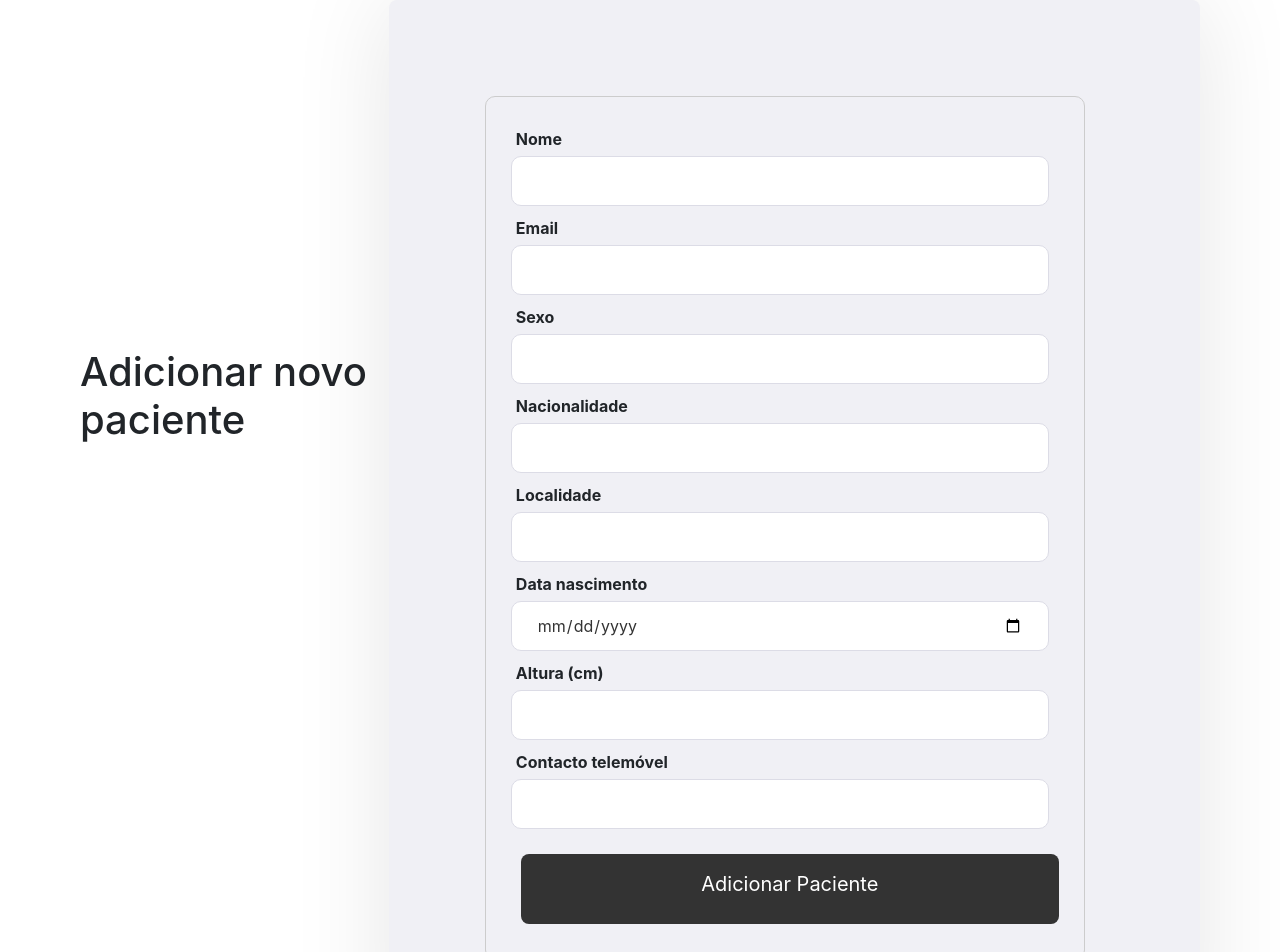
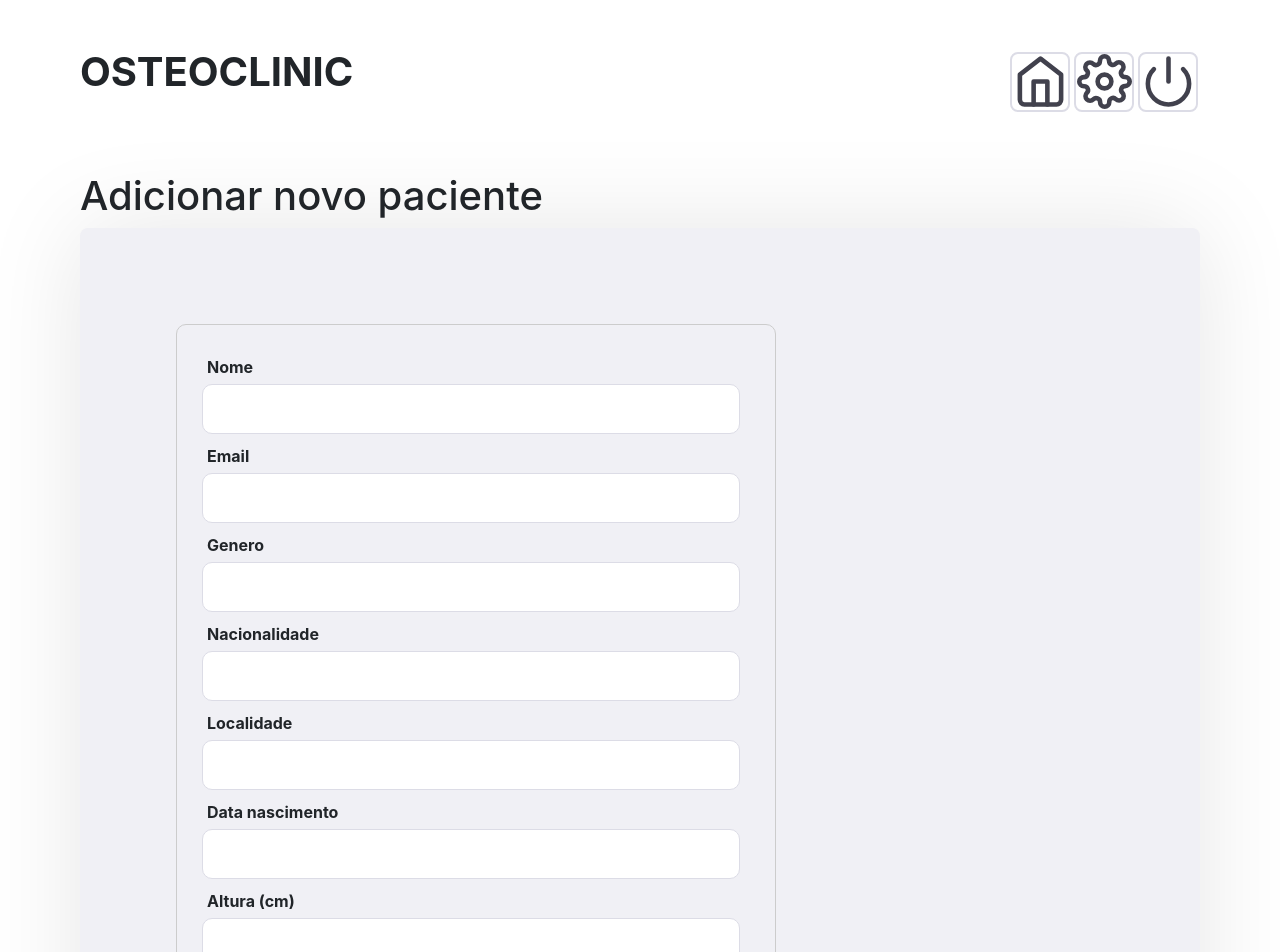
Before and after one commit to Project-Osteo/WebApp, a React (Create React App) app in the folder frontend/: page /novoPaciente in a window 1280 px wide. Shown: the top 952 px of the page. Built offline with nearby package versions, Linux system fonts and the light colour scheme.

Commit message:
inicio do metodo post para pacientes

```diff
--- a/frontend/src/pages/Consulta/index.js
+++ b/frontend/src/pages/Consulta/index.js
@@ -25,11 +25,15 @@ export default function Consulta () {
         <div className="consultas-container">
 
             <header>
-                <span>OSTEOCLINIC</span>
+                <span><b>OSTEOCLINIC</b></span>
 
                 <div className="btn-group">
                     <Link type="button" to={'/pacientes/' + consultaInfo.paciente_id}>
                         <FiArrowLeft size={55} color="#41414d" />
+                    </Link>
+
+                    <Link type="button" to="/homepage">
+                        <FiHome size={55} color="#41414d"></FiHome>
                     </Link>
 
                     <Link type="button" to="/settings">
--- a/frontend/src/pages/Homepage/index.js
+++ b/frontend/src/pages/Homepage/index.js
@@ -38,7 +38,7 @@ export default function Homepage() {
     return(
         <div className="homepage-container">
             <header>
-                <span>OSTEOCLINIC</span>
+                <span><b>OSTEOCLINIC</b></span>
 
                 <div className="btn-group">
                     <Link type="button" to="/novoPaciente">
--- a/frontend/src/pages/NovoPaciente/index.js
+++ b/frontend/src/pages/NovoPaciente/index.js
@@ -7,17 +7,92 @@ import { State } from "module";
 import './styles.css';
 
 export default function NovoPaciente () {
+
+    function handleNovoPaciente(e){
+        e.preventDefault();
+
+        const data = {
+            nome,
+            mail,
+            genero,
+            nacionalidade,
+            localidade,
+            dataNascimento,
+            altura,
+            telemovel,
+        };
+
+        Axios.post('http://localhost:3001/pacientes', data);
+    }
+
+    const [pacienteId, setPacienteId] = useState(null);
     const [nome, setNome] = useState('');
+    const [mail, setMail] = useState('');
+    const [genero, setGenero] = useState('');
+    const [nacionalidade, setNacionalidade] = useState('');
+    const [localidade, setLocalidade] = useState('');
+    const [dataNascimento, setDataNascimento] = useState('');
+    const [altura, setAltura] = useState('');
+    const [telemovel, setTelemovel] = useState('');
 
-    const submitPaciente = () => {
-        Axios.post('http://localhost:3001/api/insertpaciente', {nome: nome}).then(() => {
-            alert("successful insert");
-        });
-    };
+
+    /* const SubmitPaciente = () => {
+
+            Axios.post('http://localhost:3001/pacientes', {
+
+                nome: nome,
+                mail: mail,
+                genero: genero,
+                nacionalidade: nacionalidade,
+                localidade: localidade,
+                data_nascimento: dataNascimento,
+                altura: altura,
+                telemovel: telemovel
+            });
+
+                setPaciente([...paciente, {nome: nome, mail: mail,
+                genero: genero, nacionalidade: nacionalidade, localidade: localidade,
+            data_nascimento: dataNascimento, altura: altura, telemovel: telemovel}
+                ]);
+        }; */
+
+
+    /*useEffect(() => {
+        const paciente = {
+            nome: nome,
+            mail: mail,
+            genero: genero,
+            nacionalidade: nacionalidade,
+            localidade: localidade,
+            data_nascimento: dataNascimento,
+            altura: altura,
+            telemovel: telemovel,
+        };
+        Axios.post('http://localhost:3001/pacientes', paciente)
+        .then(response => setPacienteId(response.data.id));
+    }, []); */
 
     return(
 
         <div className="novoPaciente-container">
+
+            <header>
+                <span><b>OSTEOCLINIC</b></span>
+
+                <div className="btn-group">
+                    <Link type="button" to="/homepage">
+                        <FiHome size={55} color="#41414d"></FiHome>
+                    </Link>
+
+                    <Link type="button" to="/settings">
+                        <FiSettings size={55} color="#41414d"></FiSettings>
+                    </Link>
+
+                    <Link type="button" to="/">
+                        <FiPower size={55} color="#41414d"></FiPower>
+                    </Link>
+                </div>
+            </header>
 
             <section>
                 <h1>Adicionar novo paciente</h1>
@@ -46,24 +121,29 @@ export default function NovoPaciente () {
                         onClick={submitPaciente}>ADICIONAR</button>
                 </form>  */}
 
-                <form class="myForm" method="get" enctype="application/x-www-form-urlencoded" action="/html/codes/html_form_handler.cfm">
+                <form class="myForm" method="get" enctype="application/x-www-form-urlencoded" action="/html/codes/html_form_handler.cfm" onSubmit={handleNovoPaciente}>
 
 
 
                     <label>Nome
-                    <input type="text" name="nome" required />
+                    <input type="text" name="nome" required value={nome}
+                       onChange={(e) => setNome(e.target.value)} />
                     </label>
 
                     <label>Email
-                    <input type="email" name="mail" />
+                    <input type="email" name="mail" required value={mail}
+                       onChange={(e) => setMail(e.target.value)}/>
                     </label>
 
-                    <label>Sexo
-                    <input type="text" name="Sexo" required list="optionslist"/>
+                    <label>Genero
+                    {/* <input type="text" name="Sexo" list="optionslist"/>
                     <datalist id="optionslist">
                         <option value="Masculino"/>
                         <option value="Feminino"/>
-                    </datalist>
+                    </datalist> */}
+
+                    <input type="text" name="genero" required value={genero}
+                       onChange={(e) => setGenero(e.target.value)}/>
                     </label>
 
                     {/* <fieldset>
@@ -73,23 +153,29 @@ export default function NovoPaciente () {
                     </fieldset> */}
 
                     <label>Nacionalidade
-                    <input type="text" name="nacionalidade" />
+                    <input type="text" name="nacionalidade" value={nacionalidade}
+                       onChange={(e) => setNacionalidade(e.target.value)}/>
                     </label>
 
                     <label>Localidade
-                    <input type="text" name="localidade" />
+                    <input type="text" name="localidade" value={localidade}
+                       onChange={(e) => setLocalidade(e.target.value)}/>
                     </label>
 
                     <label>Data nascimento
-                    <input type="date" name="pickup_time" required placeholder=""/>
+                    {/* <input type="date" name="pickup_time" required placeholder=""/> */}
+                    <input type="text" name="pickup_time" required value={dataNascimento}
+                       onChange={(e) => setDataNascimento(e.target.value)}/>
                     </label>
 
                     <label>Altura (cm)
-                    <input type="number" name="altura" />
+                    <input type="number" name="altura" value={altura}
+                       onChange={(e) => setAltura(e.target.value)}/>
                     </label>
 
                     <label>Contacto telemóvel
-                    <input type="tel" name="telemovel" required />
+                    <input type="tel" name="telemovel" required value={telemovel}
+                       onChange={(e) => setTelemovel(e.target.value)}/>
                     </label>
 
 
@@ -99,7 +185,7 @@ export default function NovoPaciente () {
                         </label>
                     </p> */}
 
-                    <p><Link type="submit" to="/homepage" onClick={submitPaciente}>Adicionar Paciente</Link></p>
+                    <p><Link type="submit" to="/homepage">Adicionar Paciente</Link></p>
 
                 </form>
             </div>
--- a/frontend/src/pages/NovoPaciente/styles.css
+++ b/frontend/src/pages/NovoPaciente/styles.css
@@ -2,11 +2,34 @@
     width: 100%;
     max-width: 1120px;
     height: 100vh;
-    margin: 0 auto;
+    margin: 32px auto;
+}
 
+.novoPaciente-container header {
     display: flex;
     align-items: center;
-    justify-content: center;
+    margin-bottom: 40px;
+}
+
+.novoPaciente-container header span {
+    font-size: 40px;
+    margin-top: 10px;
+    margin-right: auto;
+    margin-bottom: 30px;
+    font-weight: 500;
+}
+
+.novoPaciente-container header .btn-group a {
+    height: 60px;
+    width: 60px;
+    border-radius: 8px;
+    border: 2px solid #dcdce6;
+    background: transparent;
+    margin-left: 2px;
+    margin-right: 2px;
+    transition: border-color 0.2s;
+    text-align: center;
+    float: left;
 }
 
 .novoPaciente-container .content {
@@ -16,10 +39,6 @@
     background: #f0f0f5;
     box-shadow: 0 0 100px rgba(0, 0, 0, 0.1);
     border-radius: 8px;
-
-    display: flex;
-    justify-content: space-between;
-    align-items: center;
   }
 
  .novoPaciente-container .content section {
@@ -79,11 +98,6 @@
     margin: 5px;
     }
 
-    .myForm fieldset {
-    border: none;
-    padding: 0;
-    }
-
     .myForm legend,
     .myForm label {
     padding: 0;
--- a/frontend/src/pages/Treino/index.js
+++ b/frontend/src/pages/Treino/index.js
@@ -1,6 +1,6 @@
 import React, { useEffect, useState } from 'react';
 import { Link, useParams } from 'react-router-dom';
-import { FiHome, FiSettings, FiPower } from 'react-icons/fi';
+import { FiHome, FiSettings, FiPower, FiArrowLeft } from 'react-icons/fi';
 import 'bootstrap/dist/css/bootstrap.min.css';
 import * as ReactBootStrap from "react-bootstrap";
 import { useHistory} from "react-router-dom";
@@ -22,6 +22,29 @@ export default function Treino () {
 
     return(
         <div className="treinos-container">
+
+            <header>
+                <span><b>OSTEOCLINIC</b></span>
+
+                <div className="btn-group">
+                    <Link type="button" to={'/pacientes/' + treinoInfo.paciente_id}>
+                        <FiArrowLeft size={55} color="#41414d" />
+                    </Link>
+
+                    <Link type="button" to="/homepage">
+                        <FiHome size={55} color="#41414d"></FiHome>
+                    </Link>
+
+                    <Link type="button" to="/settings">
+                        <FiSettings size={55} color="#41414d"></FiSettings>
+                    </Link>
+
+                    <Link type="button" to="/">
+                        <FiPower size={55} color="#41414d"></FiPower>
+                    </Link>
+                </div>
+            </header>
+
             <div className="treinos">
                 <p><b>Id:</b> {treinoInfo.id_treino}</p>
 
--- a/frontend/src/pages/Treino/styles.css
+++ b/frontend/src/pages/Treino/styles.css
@@ -3,6 +3,33 @@
     max-width: 1180px;
     padding: 0 30px;
     margin: 32px auto;
+}
+
+.treinos-container header {
+    display: flex;
+    align-items: center;
+    margin-bottom: 40px;
+}
+
+.treinos-container header span {
+    font-size: 40px;
+    margin-top: 10px;
+    margin-right: auto;
+    margin-bottom: 30px;
+    font-weight: 500;
+}
+
+.treinos-container header .btn-group a {
+    height: 60px;
+    width: 60px;
+    border-radius: 8px;
+    border: 2px solid #dcdce6;
+    background: transparent;
+    margin-left: 2px;
+    margin-right: 2px;
+    transition: border-color 0.2s;
+    text-align: center;
+    float: left;
 }
 
 .treinos-container .treinos {
```
